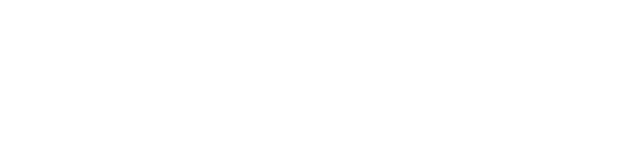
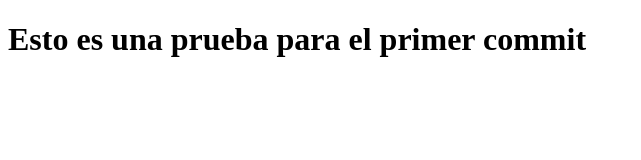
Before and after one commit to J-Dev25/Css-blu, a plain HTML site: page index.html in a window 1280 px wide. Shown: the whole page, without its empty margins (0-641 px from the left). Drawn offline with Linux system fonts and the light colour scheme.

Commit message:
Le puse un h1 de practica para la primera actualizacion de prueba

```diff
--- a/index.html
+++ b/index.html
@@ -7,6 +7,8 @@
     <title>Primer proyecto html css y git</title>
 </head>
 <body>
-
+    <header>
+        <h1>Esto es una prueba para el primer commit</h1>
+    </header>
 </body>
 </html>
```
